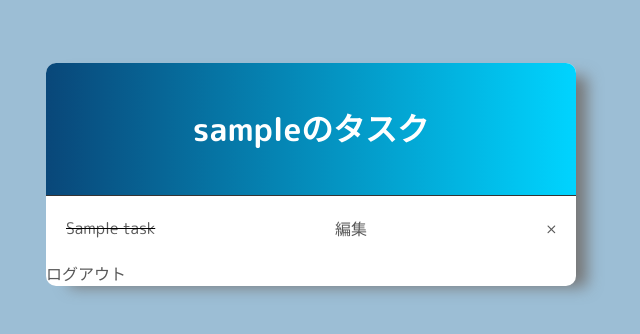
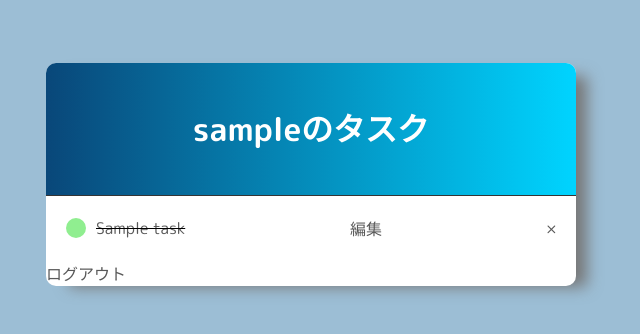
Before and after one commit to aspiratio/django_todo_app, a Django app: page / in a window 1280 px wide. Shown: the top 334 px of the page, without its empty margins (329-969 px from the left). Run offline with Django 4.2, Linux system fonts and the light colour scheme; a user stored in the database is signed in; tables that the repository leaves empty hold one stand-in row (values such as "Sample post").

Commit message:
タスクの完了未完了がわかりやすいように、タスクリストにアイコンを追加

```diff
--- a/todoproject/todoapp/static/css/base.css
+++ b/todoproject/todoapp/static/css/base.css
@@ -37,3 +37,24 @@ a {
   padding: 20px;
   border-top: 1px solid rgb(53, 52, 52);
 }
+
+.taskTitle {
+  display: flex;
+  align-items: center;
+}
+
+.taskCompletedIcon {
+  height: 20px;
+  width: 20px;
+  background-color: lightgreen;
+  border-radius: 50%;
+  margin-right: 10px;
+}
+
+.taskInCompletedIcon {
+  height: 20px;
+  width: 20px;
+  background-color: #595959;
+  border-radius: 50%;
+  margin-right: 10px;
+}
--- a/todoproject/todoapp/templates/todoapp/task_list.html
+++ b/todoproject/todoapp/templates/todoapp/task_list.html
@@ -30,11 +30,19 @@
   {% for task in tasks %}
   <div class="taskWrapper">
     {% if task.completed %}
-    <s><a href="{% url 'task' task.id %}" class="taskTitle">{{task}}</a></s>
+    <!-- タスクが完了のとき -->
+    <div class="taskTitle">
+      <div class="taskCompletedIcon"></div>
+      <s><a href="{% url 'task' task.id %}">{{task}}</a></s>
+    </div>
     <a href="{% url 'edit-task' task.id %}" class="editButton">編集</a>
     <a href="{% url 'delete-task' task.id %}" class="deleteButton">×</a>
     {% else %}
-    <a href="{% url 'task' task.id %}" class="taskTitle">{{task}}</a>
+    <!-- タスクが未完了のとき -->
+    <div class="taskTitle">
+      <div class="taskInCompletedIcon"></div>
+      <a href="{% url 'task' task.id %}">{{task}}</a>
+    </div>
     <a href="{% url 'edit-task' task.id %}" class="editButton">編集</a>
     <a href="{% url 'delete-task' task.id %}" class="deleteButton">×</a>
     {% endif%}
```
